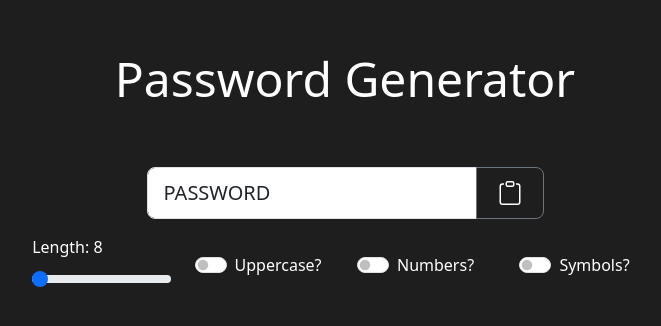
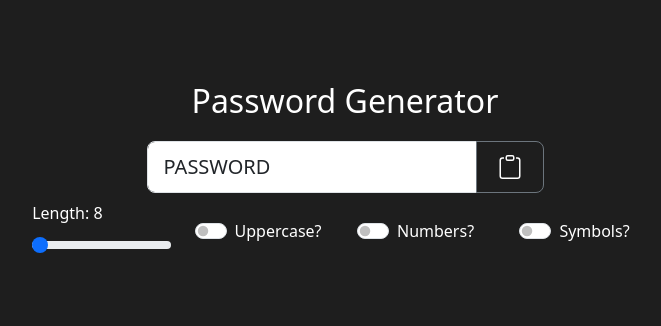
Before and after one commit to mohamad-jamil/pseudopass, a React (Vite) app: page / in a window 1280 px wide. Shown: the part 230-556 px from the top of the page, without its empty margins (295-956 px from the left). Built offline with nearby package versions, Linux system fonts and the light colour scheme.

Commit message:
Adjust vertical spacing between components

```diff
--- a/src/App.css
+++ b/src/App.css
@@ -3,6 +3,6 @@ body {
 }
 
 .title {
-  font-size: 3rem;
+  font-size: 2rem;
   position: relative;
 }
--- a/src/App.jsx
+++ b/src/App.jsx
@@ -6,8 +6,8 @@ import Slider from "./components/Slider/Slider";
 function App() {
   return (
     <div className="container d-flex flex-column vh-100 justify-content-center align-items-center">
-      <div className="title text-white mb-1">Password Generator</div>
-      <div className="password-display mb-3">
+      <div className="title text-white mb-3">Password Generator</div>
+      <div className="password-display mb-2">
         <PasswordDisplay />
       </div>
       <div className="row d-flex align-items-center">
--- a/src/components/PasswordDisplay/PasswordDisplay.css
+++ b/src/components/PasswordDisplay/PasswordDisplay.css
@@ -1,5 +1,5 @@
 .input-group .form-control {
-  width: 20vw;
+  width: 30vw;
 }
 
 .input-group svg {
--- a/src/components/PasswordDisplay/PasswordDisplay.jsx
+++ b/src/components/PasswordDisplay/PasswordDisplay.jsx
@@ -7,7 +7,7 @@ function PasswordDisplay() {
   };
 
   return (
-    <div className="container mt-5">
+    <div className="container">
       <div className="input-group">
         <input
           type="text"
```
